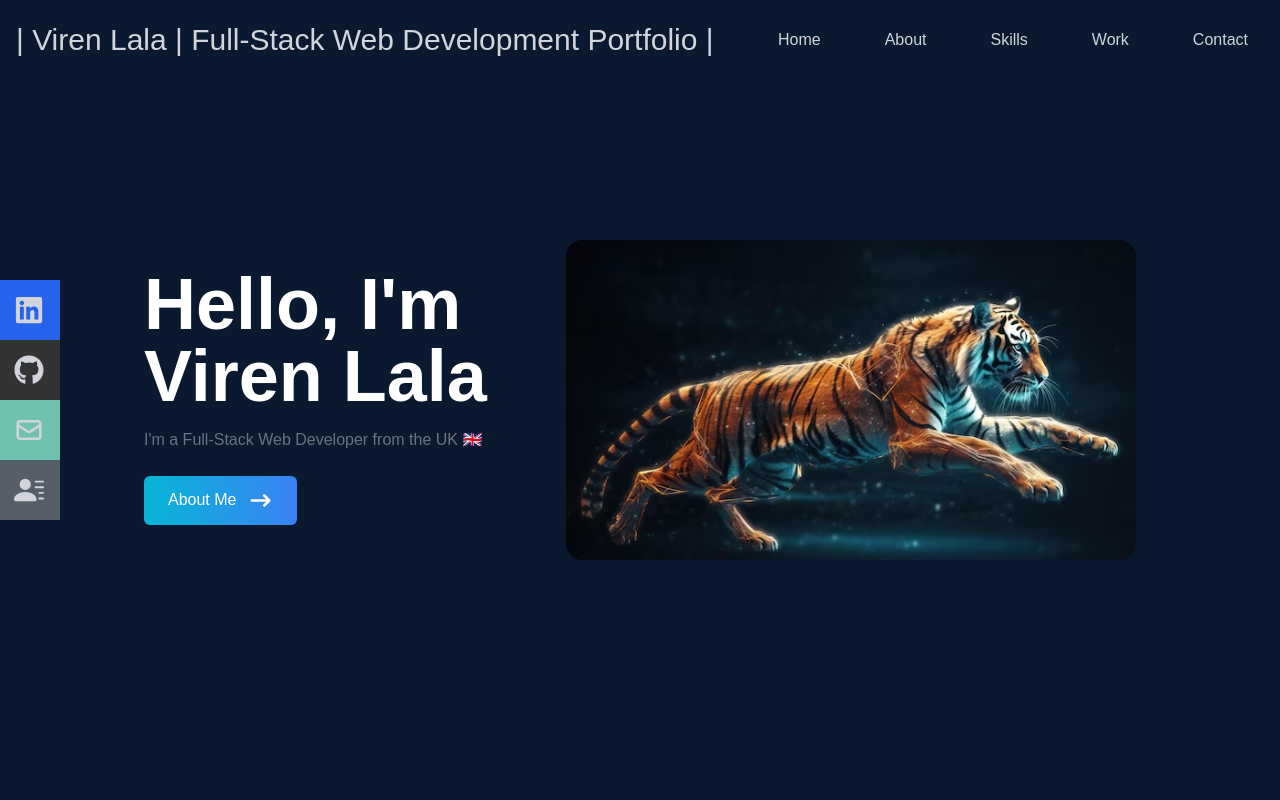
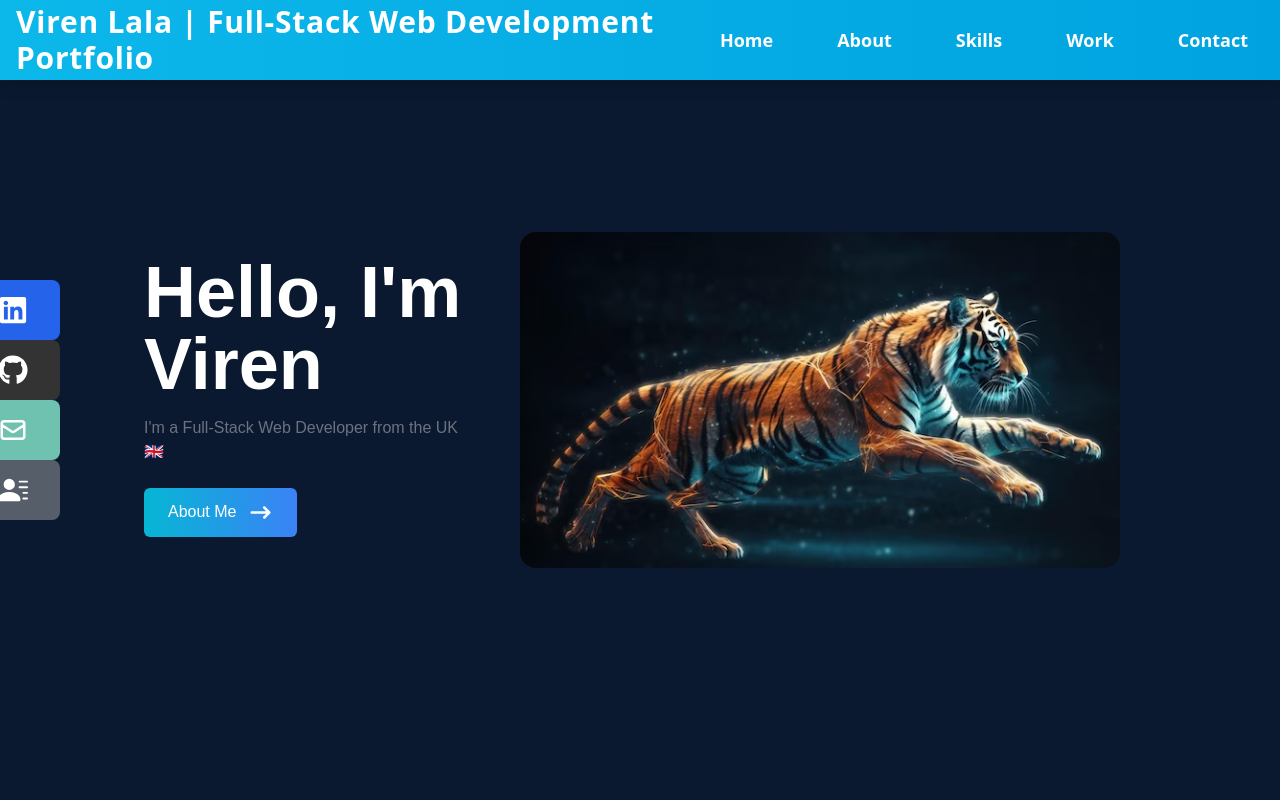
Before and after one commit to viren15152/React-Portfolio-Page, a React (Create React App) app: page / in a window 1280 px wide. Shown: the top 800 px of the page. Built offline with nearby package versions, Linux system fonts and the light colour scheme.

Commit message:
Update to navbar.jsx file

```diff
--- a/package.json
+++ b/package.json
@@ -3,6 +3,7 @@
   "version": "0.1.0",
   "private": true,
   "dependencies": {
+    "@fontsource/orbitron": "^5.1.1",
     "@testing-library/jest-dom": "^5.16.5",
     "@testing-library/react": "^13.3.0",
     "@testing-library/user-event": "^13.5.0",
--- a/src/components/About.jsx
+++ b/src/components/About.jsx
@@ -1,4 +1,5 @@
 import React from "react";
+import "@fontsource/orbitron";
 
 const About = () => {
   return (
@@ -26,7 +27,7 @@ const About = () => {
             <div>
               <p>
                 {" "}
-                I am a Full-Stack Web Developer, I refined my skills and passion for development at the University of Birmingham. I am continuously learning and evolving to stay at the forefront of the ever-changing tech landscape, always striving to create seamless, user-friendly web applications.
+                I am a Full-Stack Web Developer, I refined my skills and passion for development at the University of Birmingham. I am continuously learning and evolving to stay at the forefront of the ever-changing tech landscape, crafting seamless, user-friendly web applications that enhance digital experiences.
               </p>
             </div>
           </div>
--- a/src/components/Home.jsx
+++ b/src/components/Home.jsx
@@ -10,7 +10,7 @@ const Home = () => {
         {/* Text Section */}
         <div className="flex flex-col justify-center h-full text-center md:text-left">
           <h2 className="text-4xl sm:text-7xl font-bold text-white">
-            Hello, I'm Viren Lala
+            Hello, I'm Viren
           </h2>
           <p className="text-gray-500 py-4 max-w-md mx-auto md:mx-0">
             I'm a Full-Stack Web Developer from the UK 🇬🇧
--- a/src/components/Navbar.jsx
+++ b/src/components/Navbar.jsx
@@ -14,48 +14,48 @@ const Navbar = () => {
   const handleClick = () => setNav(!nav);
 
   return (
-    <div className='fixed w-full h-[80px] flex justify-between items-center px-4 bg-[#0a192f] text-gray-300'>
+    <div className='fixed w-full h-[80px] flex justify-between items-center px-4 bg-gradient-to-r from-[#0cb7ea] to-[#00a3e0] text-white shadow-lg font-sans z-50'>
       <div>
-        <h1 className='font-thin text-3xl font-Arial font-bold'>| Viren Lala | Full-Stack Web Development Portfolio |</h1>
+        <h1 className='text-3xl font-bold tracking-wide'>Viren Lala | Full-Stack Web Development Portfolio</h1>
       </div>
       {/* menu */}
-      <ul className='hidden md:flex gap-x-8'>
-        <li>
-          <Link to='home' smooth={true} duration={500}>
+      <ul className='hidden md:flex gap-x-8 text-lg'>
+        <li className='font-bold'>
+          <Link to='home' smooth={true} duration={500} className='hover:text-gray-300 transition-all duration-300'>
             Home
           </Link>
         </li>
-        <li>
-          <Link to='about' smooth={true} duration={500}>
+        <li className='font-bold'>
+          <Link to='about' smooth={true} duration={500} className='hover:text-gray-300 transition-all duration-300'>
             About
           </Link>
         </li>
-        <li>
-          <Link to='skills' smooth={true} duration={500}>
+        <li className='font-bold'>
+          <Link to='skills' smooth={true} duration={500} className='hover:text-gray-300 transition-all duration-300'>
             Skills
           </Link>
         </li>
-        <li>
-          <Link to='work' smooth={true} duration={500}>
+        <li className='font-bold'>
+          <Link to='work' smooth={true} duration={500} className='hover:text-gray-300 transition-all duration-300'>
             Work
           </Link>
         </li>
-        <li>
-          <Link to='contact' smooth={true} duration={500}>
+        <li className='font-bold'>
+          <Link to='contact' smooth={true} duration={500} className='hover:text-gray-300 transition-all duration-300'>
             Contact
           </Link>
         </li>
       </ul>
       {/* Hamburger */}
-      <div onClick={handleClick} className='md:hidden z-10'>
-        {!nav ? <FaBars /> : <FaTimes />}
+      <div onClick={handleClick} className='md:hidden z-10 cursor-pointer'>
+        {!nav ? <FaBars size={28} /> : <FaTimes size={28} />}
       </div>
       {/* Mobile menu */}
       <ul
         className={
           !nav
             ? 'hidden'
-            : 'absolute top-0 left-0 w-full h-screen bg-[#0a192f] flex flex-col justify-center items-center'
+            : 'absolute top-0 left-0 w-full h-screen bg-gradient-to-r from-[#0cb7ea] to-[#00a3e0] flex flex-col justify-center items-center'
         }
       >
         <li className='py-6 text-4xl'>
@@ -64,25 +64,21 @@ const Navbar = () => {
           </Link>
         </li>
         <li className='py-6 text-4xl'>
-          {' '}
           <Link onClick={handleClick} to='about' smooth={true} duration={500}>
             About
           </Link>
         </li>
         <li className='py-6 text-4xl'>
-          {' '}
           <Link onClick={handleClick} to='skills' smooth={true} duration={500}>
             Skills
           </Link>
         </li>
         <li className='py-6 text-4xl'>
-          {' '}
           <Link onClick={handleClick} to='work' smooth={true} duration={500}>
             Work
           </Link>
         </li>
         <li className='py-6 text-4xl'>
-          {' '}
           <Link onClick={handleClick} to='contact' smooth={true} duration={500}>
             Contact
           </Link>
@@ -91,33 +87,33 @@ const Navbar = () => {
       {/* Social icons */}
       <div className='hidden lg:flex fixed flex-col top-[35%] left-0'>
         <ul>
-          <li className='w-[160px] h-[60px] flex justify-between items-center ml-[-100px] hover:ml-[-10px] duration-300 bg-blue-600'>
+          <li className='w-[160px] h-[60px] flex justify-between items-center ml-[-100px] hover:ml-[-10px] duration-300 bg-blue-600 rounded-r-lg'>
             <a
-              className='flex justify-between items-center w-full text-gray-300'
+              className='flex justify-between items-center w-full text-white px-4'
               href='https://www.linkedin.com/in/viren-lala-78a243313/'
             >
               Linkedin <FaLinkedin size={30} />
             </a>
           </li>
-          <li className='w-[160px] h-[60px] flex justify-between items-center ml-[-100px] hover:ml-[-10px] duration-300 bg-[#333333]'>
+          <li className='w-[160px] h-[60px] flex justify-between items-center ml-[-100px] hover:ml-[-10px] duration-300 bg-[#333] rounded-r-lg'>
             <a
-              className='flex justify-between items-center w-full text-gray-300'
+              className='flex justify-between items-center w-full text-white px-4'
               href='https://github.com/viren15152'
             >
               Github <FaGithub size={30} />
             </a>
           </li>
-          <li className='w-[160px] h-[60px] flex justify-between items-center ml-[-100px] hover:ml-[-10px] duration-300 bg-[#6fc2b0]'>
+          <li className='w-[160px] h-[60px] flex justify-between items-center ml-[-100px] hover:ml-[-10px] duration-300 bg-[#6fc2b0] rounded-r-lg'>
             <a
-              className='flex justify-between items-center w-full text-gray-300'
+              className='flex justify-between items-center w-full text-white px-4'
               href='mailto:your-email@example.com'
             >
               Email <HiOutlineMail size={30} />
             </a>
           </li>
-          <li className='w-[160px] h-[60px] flex justify-between items-center ml-[-100px] hover:ml-[-10px] duration-300 bg-[#565f69]'>
+          <li className='w-[160px] h-[60px] flex justify-between items-center ml-[-100px] hover:ml-[-10px] duration-300 bg-[#565f69] rounded-r-lg'>
             <a
-              className='flex justify-between items-center w-full text-gray-300'
+              className='flex justify-between items-center w-full text-white px-4'
               href='/(Mr Viren Mahesh Lala) Full-Stack Web Development CV.docx'
             >
               CV <BsFillPersonLinesFill size={30} />
--- a/tailwind.config.js
+++ b/tailwind.config.js
@@ -4,7 +4,12 @@ module.exports = {
     "./src/**/*.{js,jsx,ts,tsx}",
   ],
   theme: {
-    extend: {},
+    extend: {
+      fontFamily: {
+        orbitron: ['Orbitron', 'sans-serif'],
+        raleway: ['Raleway', 'sans-serif'],
+      },
+    },
   },
   plugins: [],
 }
```
Also changed, not shown: 1 other file (tests, documents, lock files or other folders).
